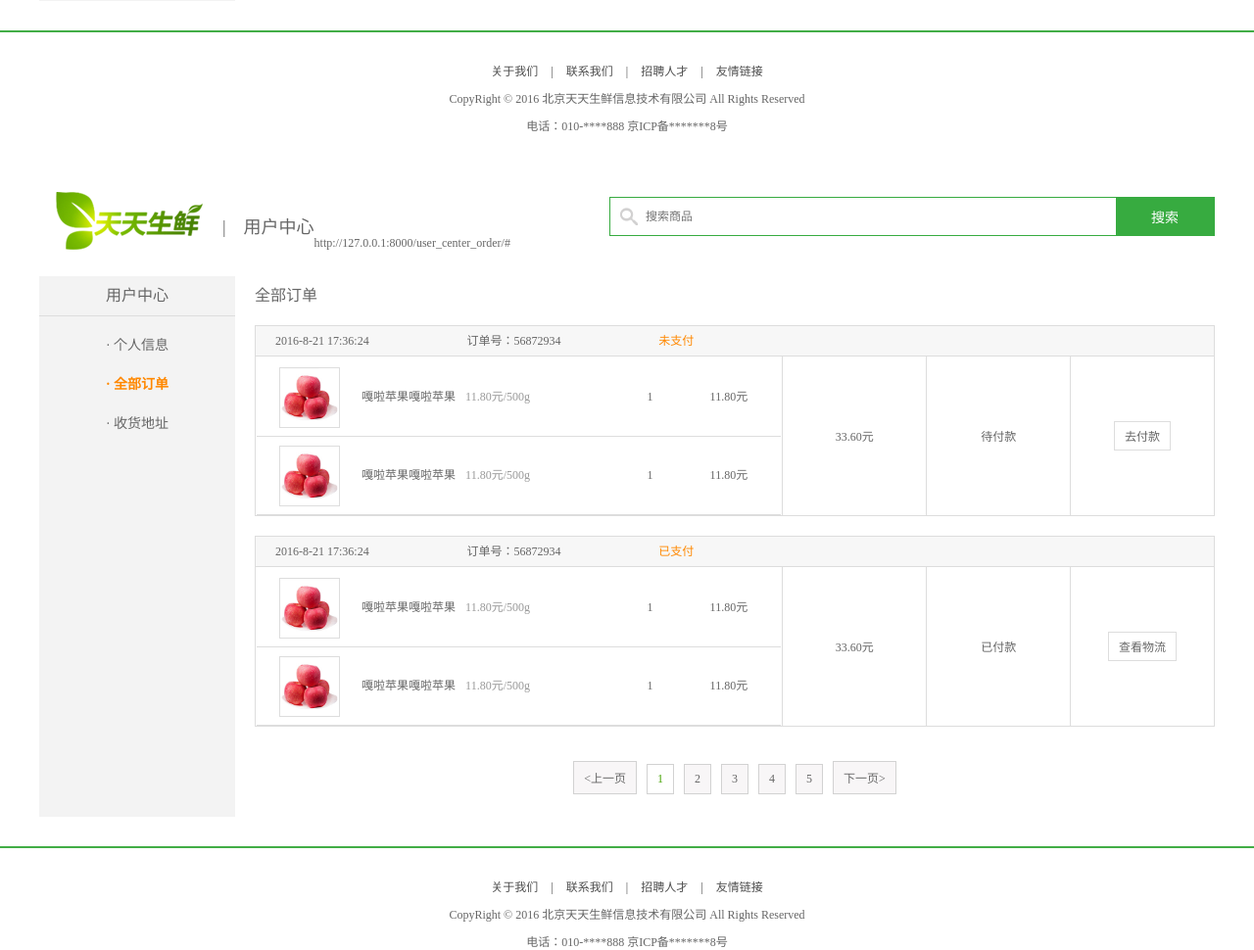
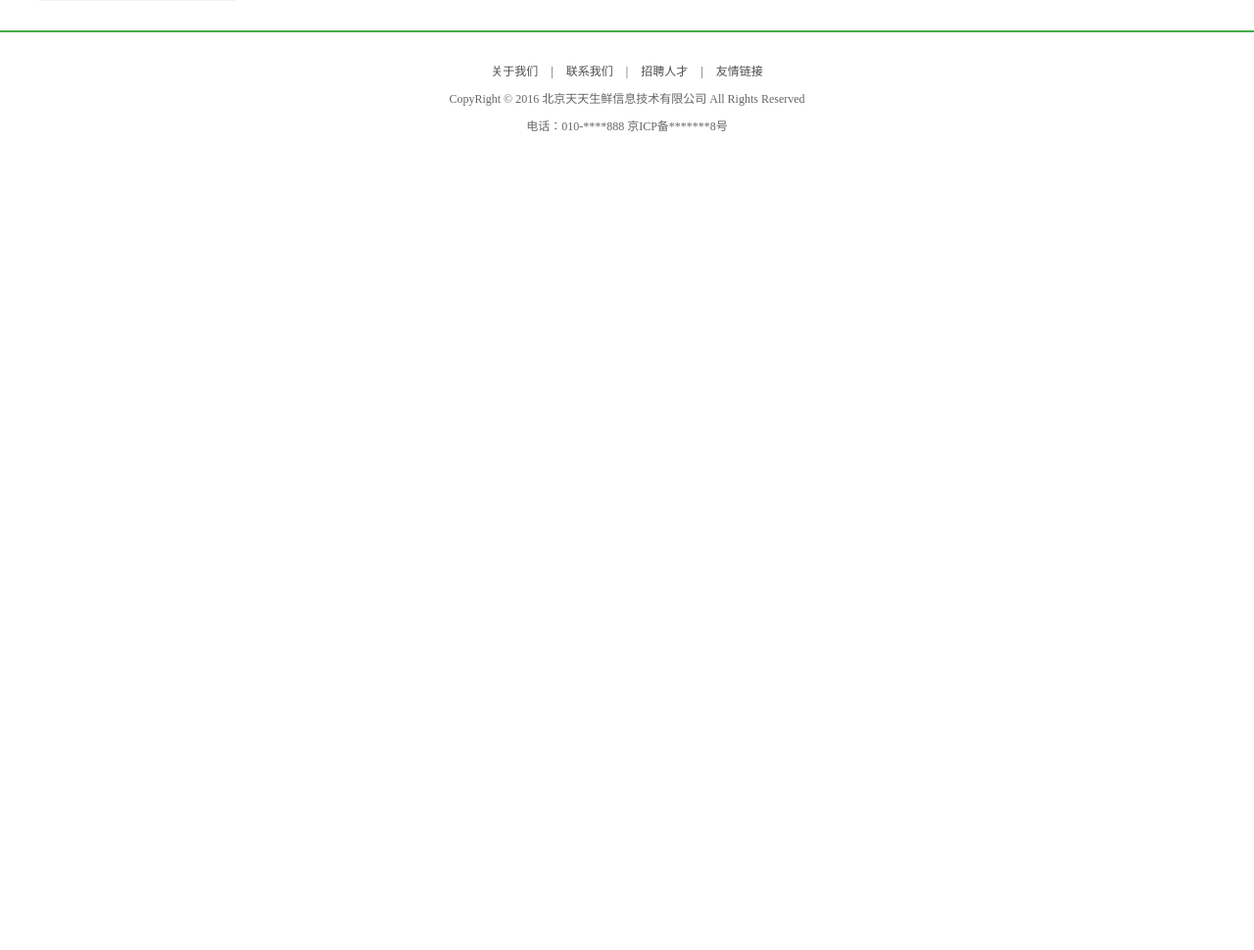
Before and after one commit to BlueJillYang/DailyFresh, a Django app: page /user_center_order/ in a window 1280 px wide. Shown: the part 696-1666 px from the top of the page at 98% size. After the commit the page ends 830 px from the top, so only its background shows below. Run offline with Django 3.2, Linux system fonts and the light colour scheme; parts of the project's set-up code (start-up, migrations or seed data) failed here and were passed over.

Commit message:
order to do

```diff
--- a/df_user/views.py
+++ b/df_user/views.py
@@ -144,7 +144,9 @@ def user_center_site_handle(request):
 
 @decorator
 def user_center_order(request):
-    return render(request, 'df_user/user_center_order.html')
+    uname = request.session.get('uname', '')
+    context = {'username': uname}
+    return render(request, 'df_user/user_center_order.html', context)
 
 
 def exit_handle(request):
--- a/static/js/cart.js
+++ b/static/js/cart.js
@@ -23,8 +23,6 @@ $(function () {
             alert('买一个吧,亲! 再想想');
             $(this).val(1);
             return;
-        }else if(count>200){
-            alert('土豪啊!')
         };
         //alert(parseFloat($('#gtotal').text())*20);
         //判断库存
@@ -33,8 +31,8 @@ $(function () {
             gname=$(this).parent().prop('id');
             count=$(this).parent().next().next().next().find('input').val();
             if(parseFloat(reserve) < parseFloat(count)){
-                alert(gname+'库存:'+$(this).text()+', 库存不足,抱歉!');
-                //$(this).parent().next().next().next().find('input').val(reserve);
+                alert(gname+'库存:'+$(this).text()+', 库存不足,已修改为最大可购量,抱歉!');
+                $(this).parent().next().next().next().find('input').val(reserve);
                 $('#pay_btn').attr('disabled', true);
             }
         });
--- a/templates/df_user/user_center_info.html
+++ b/templates/df_user/user_center_info.html
@@ -61,7 +61,7 @@
 			<span>|</span>
 			<a href="#">友情链接</a>
 		</div>
-		<p>CopyRight © 2016 北京天天生鲜信息技术有限公司 All Rights Reserved</p>
+		<p>CopyRight © 2018 天天生鲜信息技术有限公司 All Rights Reserved</p>
 		<p>电话：010-****888    京ICP备*******8号</p>
 	</div>
 
--- a/templates/df_user/user_center_order.html
+++ b/templates/df_user/user_center_order.html
@@ -110,113 +110,110 @@
 
 </body>
 </html>
-<div class="search_bar clearfix">
-    <a href="index.html" class="logo fl"><img src="/static/images/logo.png"></a>
-    <div class="sub_page_name fl">|&nbsp;&nbsp;&nbsp;&nbsp;用户中心</div>
-    <div class="search_con fr">
-        <input type="text" class="input_text fl" name="" placeholder="搜索商品">
-        <input type="button" class="input_btn fr" name="" value="搜索">
-    </div>http://127.0.0.1:8000/user_center_order/#
-</div>
-
-<div class="main_con clearfix">
-    <div class="left_menu_con clearfix">
-        <h3>用户中心</h3>
-        <ul>
-            <li><a href="user_center_info.html">· 个人信息</a></li>
-            <li><a href="user_center_order.html" class="active">· 全部订单</a></li>
-            <li><a href="user_center_site.html">· 收货地址</a></li>
-        </ul>
-    </div>
-    <div class="right_content clearfix">
-        <h3 class="common_title2">全部订单</h3>
-        <ul class="order_list_th w978 clearfix">
-            <li class="col01">2016-8-21 17:36:24</li>
-            <li class="col02">订单号：56872934</li>
-            <li class="col02 stress">未支付</li>
-        </ul>
-
-        <table class="order_list_table w980">
-            <tbody>
-            <tr>
-                <td width="55%">
-                    <ul class="order_goods_list clearfix">
-                        <li class="col01"><img src="images/goods02.jpg"></li>
-                        <li class="col02">嘎啦苹果嘎啦苹果<em>11.80元/500g</em></li>
-                        <li class="col03">1</li>
-                        <li class="col04">11.80元</li>
-                    </ul>
-                    <ul class="order_goods_list clearfix">
-                        <li class="col01"><img src="images/goods02.jpg"></li>
-                        <li class="col02">嘎啦苹果嘎啦苹果<em>11.80元/500g</em></li>
-                        <li class="col03">1</li>
-                        <li class="col04">11.80元</li>
-                    </ul>
-                </td>
-                <td width="15%">33.60元</td>
-                <td width="15%">待付款</td>
-                <td width="15%"><a href="#" class="oper_btn">去付款</a></td>
-            </tr>
-            </tbody>
-        </table>
-
-        <ul class="order_list_th w978 clearfix">
-            <li class="col01">2016-8-21 17:36:24</li>
-            <li class="col02">订单号：56872934</li>
-            <li class="col02 stress">已支付</li>
-        </ul>
-        <table class="order_list_table w980">
-            <tbody>
-            <tr>
-                <td width="55%">
-                    <ul class="order_goods_list clearfix">
-                        <li class="col01"><img src="images/goods02.jpg"></li>
-                        <li class="col02">嘎啦苹果嘎啦苹果<em>11.80元/500g</em></li>
-                        <li class="col03">1</li>
-                        <li class="col04">11.80元</li>
-                    </ul>
-                    <ul class="order_goods_list clearfix">
-                        <li class="col01"><img src="images/goods02.jpg"></li>
-                        <li class="col02">嘎啦苹果嘎啦苹果<em>11.80元/500g</em></li>
-                        <li class="col03">1</li>
-                        <li class="col04">11.80元</li>
-                    </ul>
-                </td>
-                <td width="15%">33.60元</td>
-                <td width="15%">已付款</td>
-                <td width="15%"><a href="#" class="oper_btn">查看物流</a></td>
-            </tr>
-            </tbody>
-        </table>
-
-        <div class="pagenation">
-            <a href="#"><上一页</a>
-            <a href="#" class="active">1</a>
-            <a href="#">2</a>
-            <a href="#">3</a>
-            <a href="#">4</a>
-            <a href="#">5</a>
-            <a href="#">下一页></a>
-        </div>
-    </div>
-</div>
-
-
-
-<div class="footer">
-    <div class="foot_link">
-        <a href="#">关于我们</a>
-        <span>|</span>
-        <a href="#">联系我们</a>
-        <span>|</span>
-        <a href="#">招聘人才</a>
-        <span>|</span>
-        <a href="#">友情链接</a>
-    </div>
-    <p>CopyRight © 2016 北京天天生鲜信息技术有限公司 All Rights Reserved</p>
-    <p>电话：010-****888    京ICP备*******8号</p>
-</div>
-
-</body>
-</html>
+{#<div class="search_bar clearfix">#}
+{#    <a href="index.html" class="logo fl"><img src="/static/images/logo.png"></a>#}
+{#    <div class="sub_page_name fl">|&nbsp;&nbsp;&nbsp;&nbsp;用户中心</div>#}
+{#    <div class="search_con fr">#}
+{#        <input type="text" class="input_text fl" name="" placeholder="搜索商品">#}
+{#        <input type="button" class="input_btn fr" name="" value="搜索">#}
+{#    </div>http://127.0.0.1:8000/user_center_order/##}
+{#</div>#}
+{##}
+{#<div class="main_con clearfix">#}
+{#    <div class="left_menu_con clearfix">#}
+{#        <h3>用户中心</h3>#}
+{#        <ul>#}
+{#            <li><a href="user_center_info.html">· 个人信息</a></li>#}
+{#            <li><a href="user_center_order.html" class="active">· 全部订单</a></li>#}
+{#            <li><a href="user_center_site.html">· 收货地址</a></li>#}
+{#        </ul>#}
+{#    </div>#}
+{#    <div class="right_content clearfix">#}
+{#        <h3 class="common_title2">全部订单</h3>#}
+{#        <ul class="order_list_th w978 clearfix">#}
+{#            <li class="col01">2016-8-21 17:36:24</li>#}
+{#            <li class="col02">订单号：56872934</li>#}
+{#            <li class="col02 stress">未支付</li>#}
+{#        </ul>#}
+{##}
+{#        <table class="order_list_table w980">#}
+{#            <tbody>#}
+{#            <tr>#}
+{#                <td width="55%">#}
+{#                    <ul class="order_goods_list clearfix">#}
+{#                        <li class="col01"><img src="images/goods02.jpg"></li>#}
+{#                        <li class="col02">嘎啦苹果嘎啦苹果<em>11.80元/500g</em></li>#}
+{#                        <li class="col03">1</li>#}
+{#                        <li class="col04">11.80元</li>#}
+{#                    </ul>#}
+{#                    <ul class="order_goods_list clearfix">#}
+{#                        <li class="col01"><img src="images/goods02.jpg"></li>#}
+{#                        <li class="col02">嘎啦苹果嘎啦苹果<em>11.80元/500g</em></li>#}
+{#                        <li class="col03">1</li>#}
+{#                        <li class="col04">11.80元</li>#}
+{#                    </ul>#}
+{#                </td>#}
+{#                <td width="15%">33.60元</td>#}
+{#                <td width="15%">待付款</td>#}
+{#                <td width="15%"><a href="#" class="oper_btn">去付款</a></td>#}
+{#            </tr>#}
+{#            </tbody>#}
+{#        </table>#}
+{##}
+{#        <ul class="order_list_th w978 clearfix">#}
+{#            <li class="col01">2016-8-21 17:36:24</li>#}
+{#            <li class="col02">订单号：56872934</li>#}
+{#            <li class="col02 stress">已支付</li>#}
+{#        </ul>#}
+{#        <table class="order_list_table w980">#}
+{#            <tbody>#}
+{#            <tr>#}
+{#                <td width="55%">#}
+{#                    <ul class="order_goods_list clearfix">#}
+{#                        <li class="col01"><img src="images/goods02.jpg"></li>#}
+{#                        <li class="col02">嘎啦苹果嘎啦苹果<em>11.80元/500g</em></li>#}
+{#                        <li class="col03">1</li>#}
+{#                        <li class="col04">11.80元</li>#}
+{#                    </ul>#}
+{#                    <ul class="order_goods_list clearfix">#}
+{#                        <li class="col01"><img src="images/goods02.jpg"></li>#}
+{#                        <li class="col02">嘎啦苹果嘎啦苹果<em>11.80元/500g</em></li>#}
+{#                        <li class="col03">1</li>#}
+{#                        <li class="col04">11.80元</li>#}
+{#                    </ul>#}
+{#                </td>#}
+{#                <td width="15%">33.60元</td>#}
+{#                <td width="15%">已付款</td>#}
+{#                <td width="15%"><a href="#" class="oper_btn">查看物流</a></td>#}
+{#            </tr>#}
+{#            </tbody>#}
+{#        </table>#}
+{##}
+{#        <div class="pagenation">#}
+{#            <a href="#"><上一页</a>#}
+{#            <a href="#" class="active">1</a>#}
+{#            <a href="#">2</a>#}
+{#            <a href="#">3</a>#}
+{#            <a href="#">4</a>#}
+{#            <a href="#">5</a>#}
+{#            <a href="#">下一页></a>#}
+{#        </div>#}
+{#    </div>#}
+{#</div>#}
+{##}
+{##}
+{##}
+{#<div class="footer">#}
+{#    <div class="foot_link">#}
+{#        <a href="#">关于我们</a>#}
+{#        <span>|</span>#}
+{#        <a href="#">联系我们</a>#}
+{#        <span>|</span>#}
+{#        <a href="#">招聘人才</a>#}
+{#        <span>|</span>#}
+{#        <a href="#">友情链接</a>#}
+{#    </div>#}
+{#    <p>CopyRight © 2018 天天生鲜信息技术有限公司 All Rights Reserved</p>#}
+{#    <p>电话：010-****888    京ICP备*******8号</p>#}
+{#</div>#}
 {% endblock body %}
--- a/templates/df_user/user_center_site.html
+++ b/templates/df_user/user_center_site.html
@@ -65,7 +65,7 @@
 			<span>|</span>
 			<a href="#">友情链接</a>
 		</div>
-		<p>CopyRight © 2016 北京天天生鲜信息技术有限公司 All Rights Reserved</p>
+		<p>CopyRight © 2018 天天生鲜信息技术有限公司 All Rights Reserved</p>
 		<p>电话：010-****888    京ICP备*******8号</p>
 	</div>
 
--- a/templates/order/pay.html
+++ b/templates/order/pay.html
@@ -5,6 +5,6 @@
     <title>Title</title>
 </head>
 <body>
-heoollll
+{{ mes }}
 </body>
 </html>
```
Also changed, not shown: order/views.py (+41 -7 lines), static/media/goods/goods001_G49gVr7.jpg (added), templates/order/place_order.html (line endings or trailing spaces), 2 other files.
